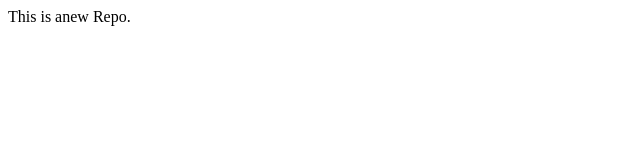
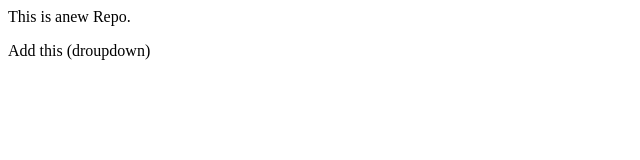
Before and after one commit to Subham35s/localrep, a plain HTML site: page index.html in a window 1280 px wide. Shown: the whole page, without its empty margins (0-640 px from the left). Drawn offline with Linux system fonts and the light colour scheme.

Commit message:
add droupdown

```diff
--- a/index.html
+++ b/index.html
@@ -1 +1,2 @@
 <p>This is anew Repo.</p>
+<p>Add this (droupdown)</p>
```
